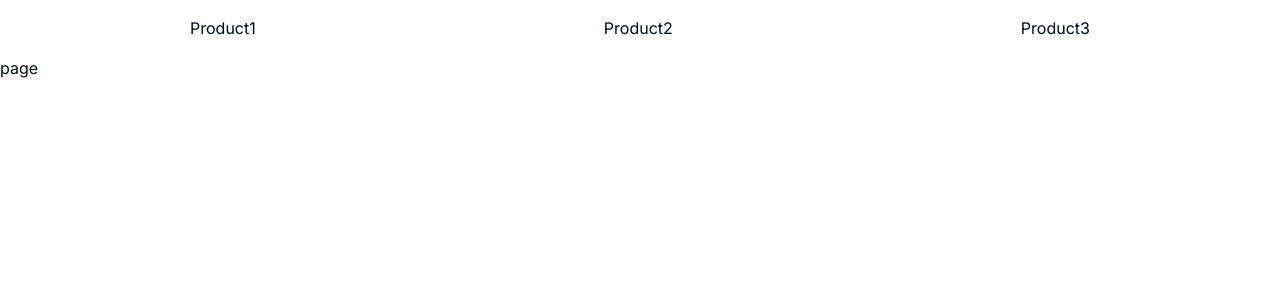
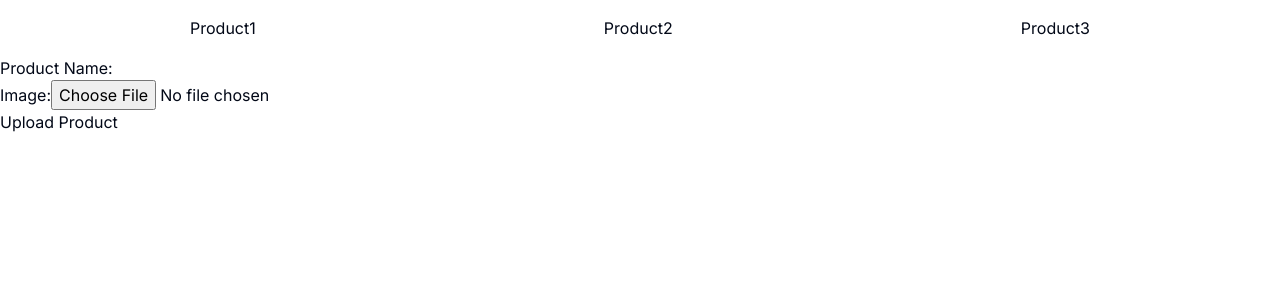
Before and after one commit to ANU7MADHAV/phoenix-package-solution, a Next.js app: page /admin/dashboard in a window 1280 px wide. Shown: the top 300 px of the page. Built offline with nearby package versions, Linux system fonts and the light colour scheme.

Commit message:
some issues

```diff
--- a/app/admin/(admin-routes)/dashboard/page.tsx
+++ b/app/admin/(admin-routes)/dashboard/page.tsx
@@ -1,7 +1,12 @@
+import UploadForm from "@/components/admin/Upload";
 import React from "react";
 
 const page = () => {
-  return <div>page</div>;
+  return (
+    <div>
+      <UploadForm />
+    </div>
+  );
 };
 
 export default page;
--- /dev/null
+++ b/app/api/upload/route.ts
@@ -0,0 +1,35 @@
+import uploadToCloudinary from "@/helper/cloudinary.upload";
+import { NextRequest, NextResponse } from "next/server";
+import primsa from "@/utils/db";
+import prisma from "@/utils/db";
+
+export async function POST(req: NextRequest) {
+  console.log("hitted");
+  // your auth check here if required
+
+  const formData = await req.formData();
+  console.log(formData);
+  const file = formData.get("file") as File;
+
+  const fileBuffer = await file.arrayBuffer();
+
+  const mimeType = file.type;
+  const encoding = "base64";
+  const base64Data = Buffer.from(fileBuffer).toString("base64");
+
+  // this will be used to upload the file
+  const fileUri = "data:" + mimeType + ";" + encoding + "," + base64Data;
+
+  const res = await uploadToCloudinary(fileUri, file.name);
+  console.log(res);
+
+  if (res.success && res.result) {
+    // const product = await prisma.product.create({
+    //     name :
+    // })
+    return NextResponse.json({
+      message: "success",
+      imgUrl: res.result.secure_url,
+    });
+  } else return NextResponse.json({ message: "failure" });
+}
--- a/components/admin/Dashboard.tsx
+++ b/components/admin/Dashboard.tsx
@@ -0,0 +1,9 @@
+import React from 'react'
+
+const Dashboard = () => {
+  return (
+    <div>Dashboard</div>
+  )
+}
+
+export default Dashboard
--- a/components/admin/Login.tsx
+++ b/components/admin/Login.tsx
@@ -34,7 +34,6 @@ const Login = () => {
         console.log(error);
       }
     };
-
     fetchData();
   };
 
--- /dev/null
+++ b/components/admin/Upload.tsx
@@ -0,0 +1,64 @@
+"use client";
+import { useState } from "react";
+
+const UploadForm = () => {
+  const [productName, setProductName] = useState("");
+  const [file, setFile] = useState<File | null>(null);
+
+  const handleSubmit = async (e: any) => {
+    e.preventDefault();
+    if (!file) {
+      alert("Please select a file to upload.");
+      return;
+    }
+
+    const formData = new FormData();
+    formData.append("file", file);
+
+    const uploadRes = await fetch("/api/upload", {
+      method: "POST",
+      body: formData,
+    });
+
+    const uploadData = await uploadRes.json();
+    if (!uploadRes.ok) {
+      alert("Failed to upload image.");
+      return;
+    }
+
+    console.log(uploadData);
+  };
+
+  const handleFileChange = (e: React.ChangeEvent<HTMLInputElement>) => {
+    if (e.target.files && e.target.files[0]) {
+      setFile(e.target.files[0]);
+    } else {
+      setFile(null);
+    }
+  };
+
+  return (
+    <form onSubmit={handleSubmit}>
+      <div>
+        <label>
+          Product Name:
+          <input
+            type="text"
+            value={productName}
+            onChange={(e) => setProductName(e.target.value)}
+            required
+          />
+        </label>
+      </div>
+      <div>
+        <label>
+          Image:
+          <input type="file" onChange={handleFileChange} required />
+        </label>
+      </div>
+      <button type="submit">Upload Product</button>
+    </form>
+  );
+};
+
+export default UploadForm;
--- /dev/null
+++ b/config/cloudinary.ts
@@ -0,0 +1,9 @@
+import { v2 as cloudinary } from "cloudinary";
+
+cloudinary.config({
+  cloud_name: process.env.CLOUDINARY_CLOUD_NAME,
+  api_key: process.env.CLOUDINARY_API_KEY,
+  api_secret: process.env.CLOUDINARY_API_SECRET,
+});
+
+export { cloudinary };
--- a/package.json
+++ b/package.json
@@ -10,10 +10,12 @@
   },
   "dependencies": {
     "@hookform/resolvers": "^3.6.0",
+    "@prisma/client": "^5.15.1",
     "@radix-ui/react-dialog": "^1.0.5",
     "@radix-ui/react-slot": "^1.0.2",
     "axios": "^1.7.2",
     "class-variance-authority": "^0.7.0",
+    "cloudinary": "^2.0.0",
     "clsx": "^2.1.1",
     "jsonwebtoken": "^9.0.2",
     "lucide-react": "^0.378.0",
@@ -24,6 +26,7 @@
     "react-icons": "^5.2.1",
     "tailwind-merge": "^2.3.0",
     "tailwindcss-animate": "^1.0.7",
+    "yup": "^1.4.0",
     "zod": "^3.23.8"
   },
   "devDependencies": {
--- /dev/null
+++ b/utils/db.ts
@@ -0,0 +1,15 @@
+import { PrismaClient } from "@prisma/client";
+
+const prismaClientSingleton = () => {
+  return new PrismaClient();
+};
+
+declare const globalThis: {
+  prismaGlobal: ReturnType<typeof prismaClientSingleton>;
+} & typeof global;
+
+const prisma = globalThis.prismaGlobal ?? prismaClientSingleton();
+
+export default prisma;
+
+if (process.env.NODE_ENV !== "production") globalThis.prismaGlobal = prisma;
```
Also changed, not shown: helper/cloudinary.upload.ts (added, +30 -0 lines), helper/upload.ts (added, +21 -0 lines), 1 other file (tests, documents, lock files or other folders).
